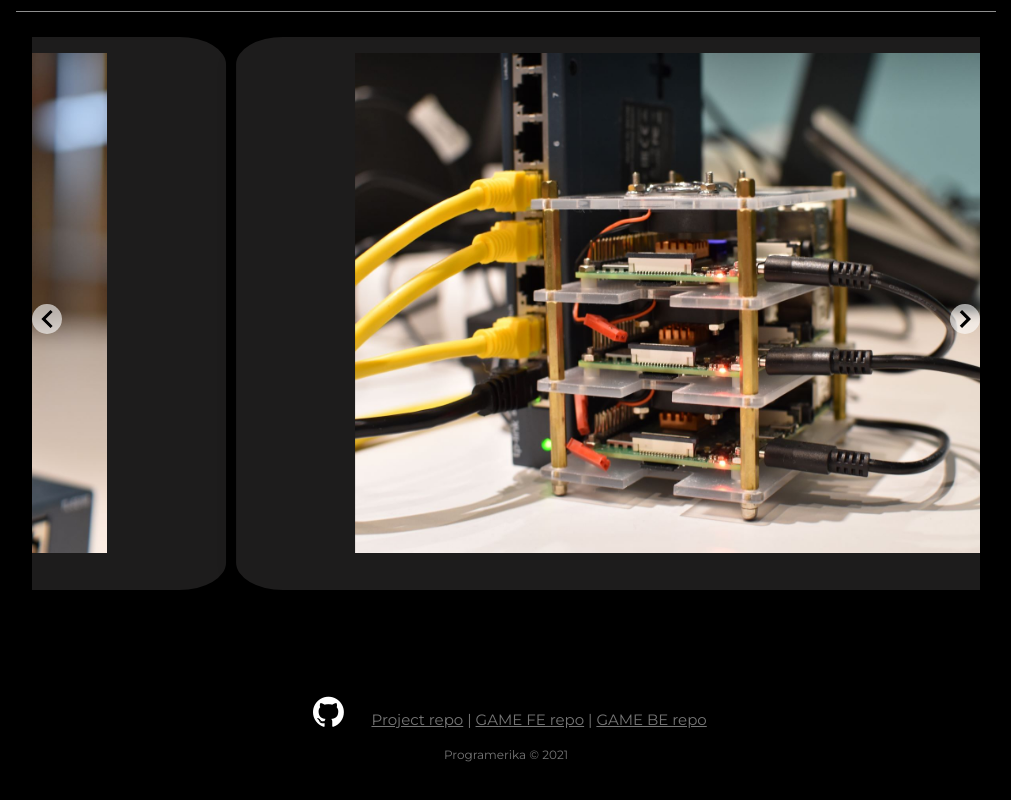
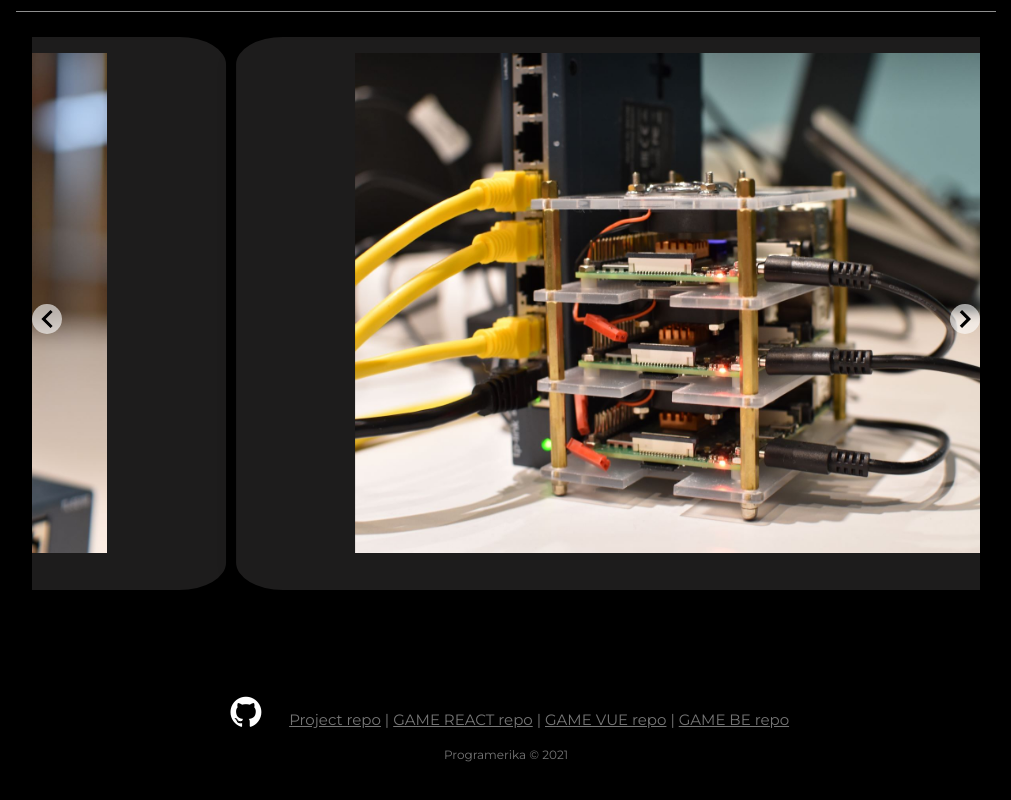
Before and after one commit to programerika/web-sajtika, a Next.js app: page /arch in a window 1280 px wide. Shown: the part 1431-2231 px from the top of the page, without its empty margins (194-1205 px from the left). Built offline with nearby package versions, Linux system fonts and the light colour scheme.

Commit message:
changed GAME FE repo into GAME REACT repo and GAME VUE repo in Footer.

```diff
--- a/components/Footer.js
+++ b/components/Footer.js
@@ -25,7 +25,16 @@ const Footer = () => {
               target="_blank"
               rel="noreferrer"
             >
-              GAME FE repo
+              GAME REACT repo
+            </a>{" "}
+            <span> | </span>
+            {"   "}
+            <a
+              href="https://github.com/programerika/web-bombika"
+              target="_blank"
+              rel="noreferrer"
+            >
+              GAME VUE repo
             </a>{" "}
             <span> | </span>
             {"   "}
```
Also changed, not shown: 1 other file (tests, documents, lock files or other folders).
